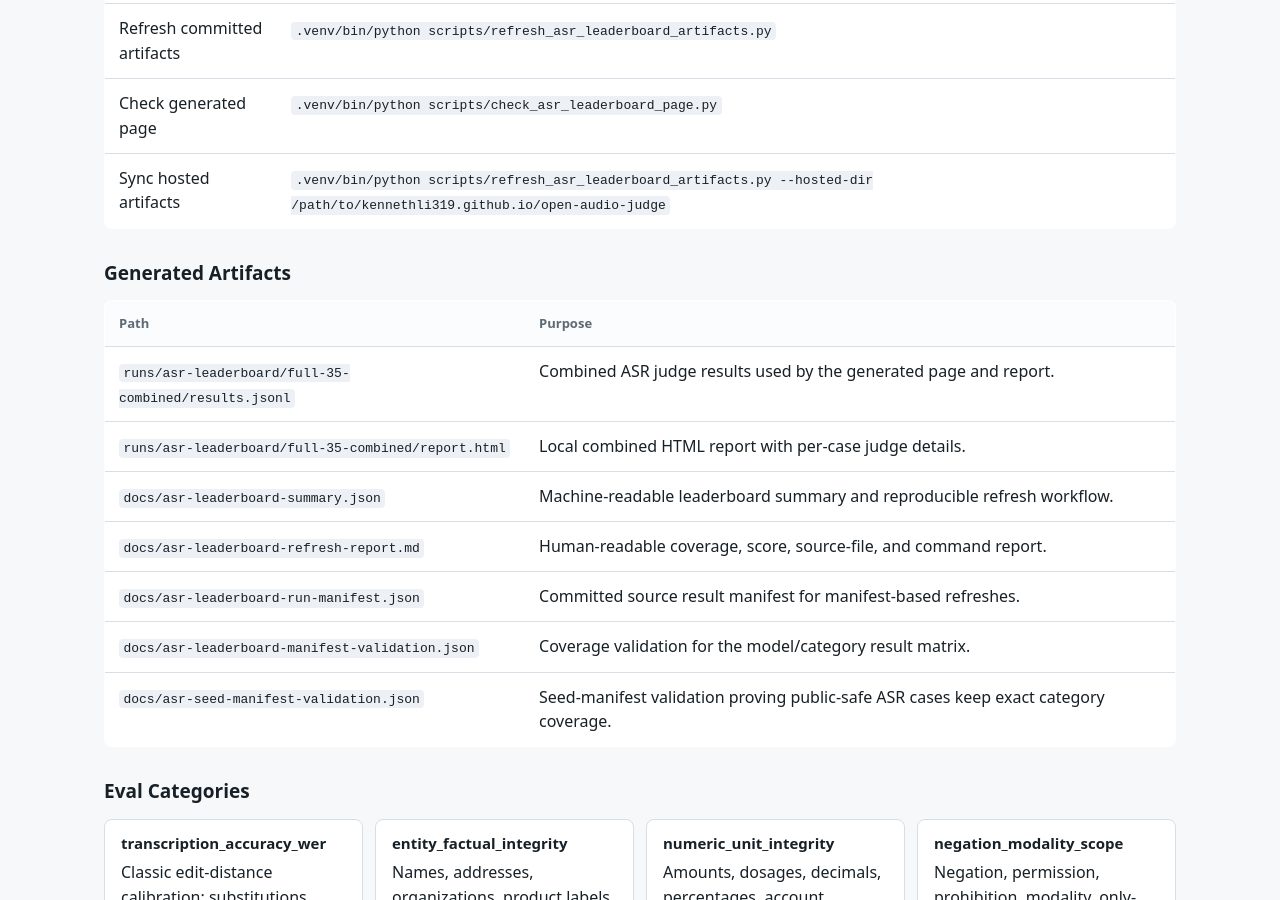
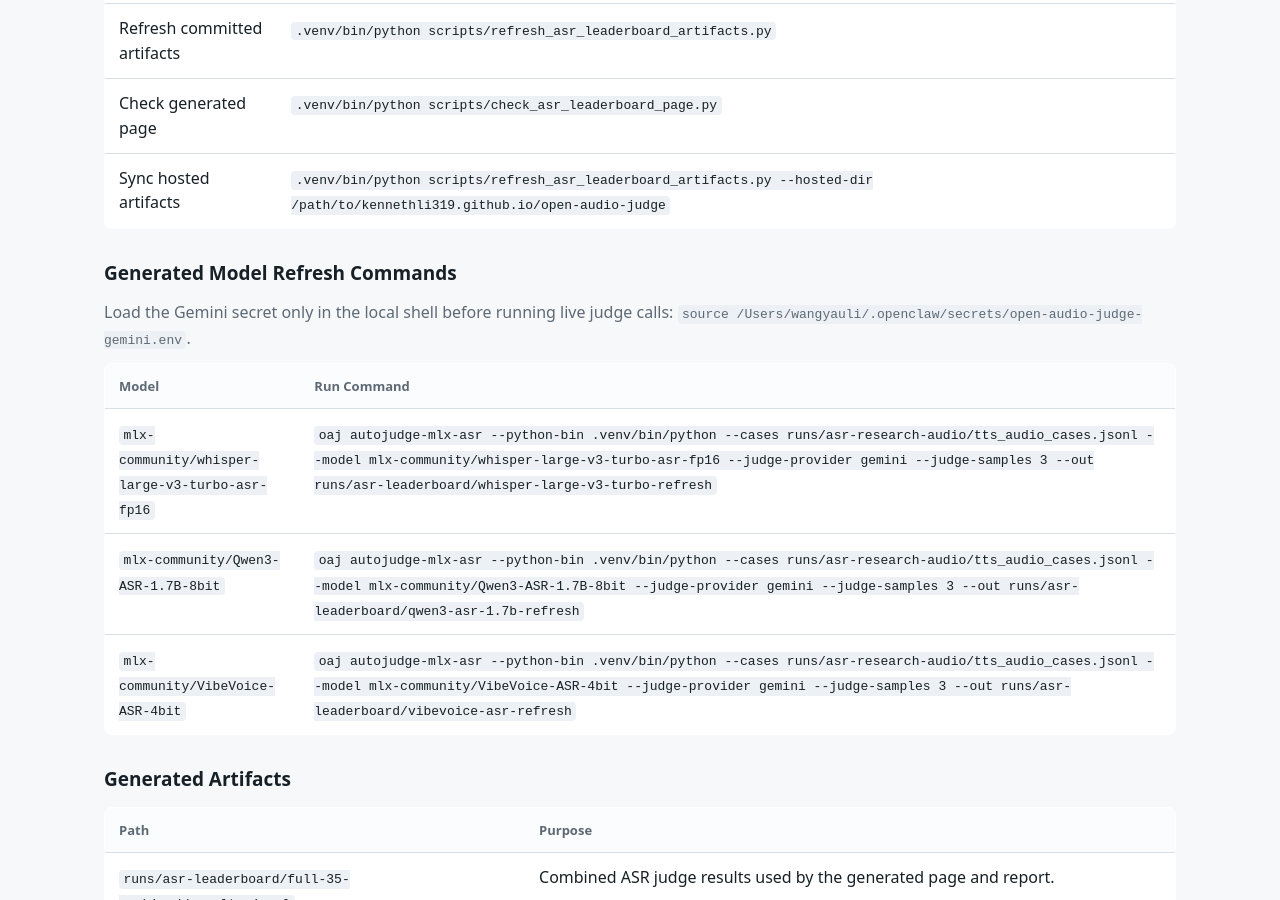
Before and after one commit to kennethli319/kennethli319.github.io, a Jekyll site: the page open-audio-judge/asr-leaderboard-demo.html, which Jekyll copies as it is, in a window 1280 px wide and 900 px high, scrolled down 2445 px. Built offline with Jekyll 4.4.1, drawn with Linux system fonts in a browser that asks for light colours.

Commit message:
Update hosted ASR refresh commands

```diff
--- a/open-audio-judge/asr-leaderboard-demo.html
+++ b/open-audio-judge/asr-leaderboard-demo.html
@@ -185,6 +185,17 @@
       </tbody>
     </table>
 
+    <h2>Generated Model Refresh Commands</h2>
+    <p class="muted">Load the Gemini secret only in the local shell before running live judge calls: <code>source /Users/wangyauli/.openclaw/secrets/open-audio-judge-gemini.env</code>.</p>
+    <table>
+      <thead><tr><th>Model</th><th>Run Command</th></tr></thead>
+      <tbody>
+        <tr><td><code>mlx-community/whisper-large-v3-turbo-asr-fp16</code></td><td><code>oaj autojudge-mlx-asr --python-bin .venv/bin/python --cases runs/asr-research-audio/tts_audio_cases.jsonl --model mlx-community/whisper-large-v3-turbo-asr-fp16 --judge-provider gemini --judge-samples 3 --out runs/asr-leaderboard/whisper-large-v3-turbo-refresh</code></td></tr>
+        <tr><td><code>mlx-community/Qwen3-ASR-1.7B-8bit</code></td><td><code>oaj autojudge-mlx-asr --python-bin .venv/bin/python --cases runs/asr-research-audio/tts_audio_cases.jsonl --model mlx-community/Qwen3-ASR-1.7B-8bit --judge-provider gemini --judge-samples 3 --out runs/asr-leaderboard/qwen3-asr-1.7b-refresh</code></td></tr>
+        <tr><td><code>mlx-community/VibeVoice-ASR-4bit</code></td><td><code>oaj autojudge-mlx-asr --python-bin .venv/bin/python --cases runs/asr-research-audio/tts_audio_cases.jsonl --model mlx-community/VibeVoice-ASR-4bit --judge-provider gemini --judge-samples 3 --out runs/asr-leaderboard/vibevoice-asr-refresh</code></td></tr>
+      </tbody>
+    </table>
+
     <h2>Generated Artifacts</h2>
     <table>
       <thead><tr><th>Path</th><th>Purpose</th></tr></thead>
```
Also changed, not shown: open-audio-judge/asr-leaderboard-refresh-report.md (+4 -0 lines), open-audio-judge/asr-leaderboard-summary.json (+66 -0 lines).
